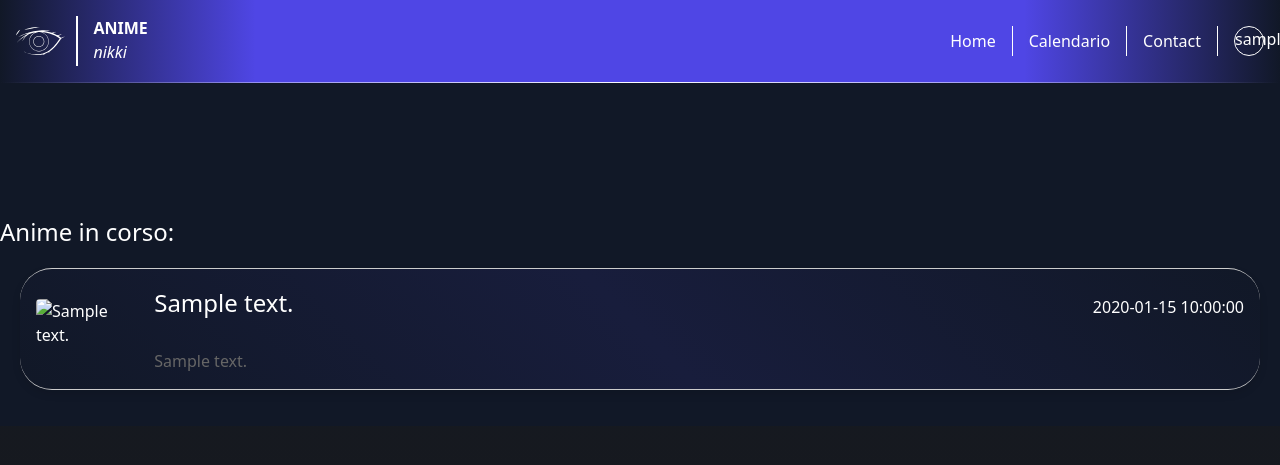
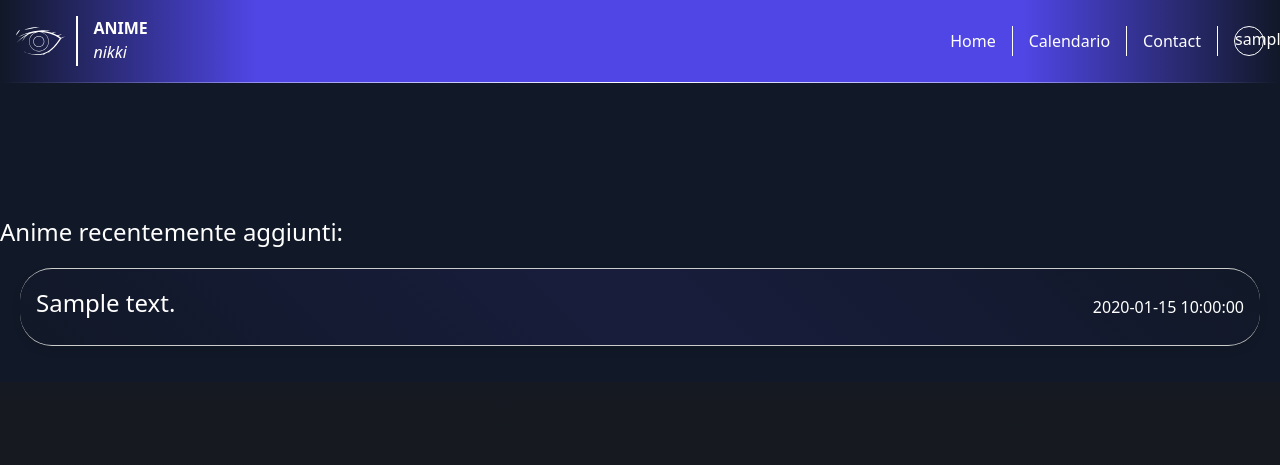
Before and after one commit to DiegoGrazioli/Anime-Nikki, a Flask app: template templates/home.html in a window 1280 px wide. Shown: the top 465 px of the page. Run offline with Flask 3, Linux system fonts and the light colour scheme; the template is opened without the code that fills it: most values are stand-ins (such as "Sample title", 1, 10 or a date in 2020); some libraries are stand-ins or nearby versions.

Commit message:
Refactor home page and template

```diff
--- a/app.py
+++ b/app.py
@@ -168,7 +168,16 @@ def home():
         # Converto l'XML in un dizionario Python
         data_dict = xmltodict.parse(xml_data)
 
-        # Passo il JSON al template HTML
+        for item in data_dict['report']['item']:
+            # Aggiungo un campo 'image_url' a ciascun dizionario
+            item['anime']['@href'] = item['anime']['@href'][27:]
+            # item['anime']['@href'] = 'https://www.animenewsnetwork.com/encyclopedia/api.xml?title' + item['anime']['@href']
+            # single_response = requests.get(item['anime']['@href'])
+            # single_xml_data = single_response.text
+            # single_data_dict = xmltodict.parse(single_xml_data)
+            # if 'anime' in single_data_dict['ann']:
+            #     item['additional_data'] = single_data_dict['ann']['anime']
+
         return render_template('home.html', username=session['username'], data=data_dict)
     else:
         return redirect('/login')
--- a/templates/home.html
+++ b/templates/home.html
@@ -44,24 +44,23 @@
     </nav>
     <main class="bg-gray-900">
         <br/><br/><br/><br/><br/><br/><br/><br/><br/>
-        <h1 class="text-2xl padding-left-32px">Anime in corso:</h1>
+        <h1 class="text-2xl padding-left-32px">Anime recentemente aggiunti:</h1>
         <div class="body-container">
 
+            <!-- <h1>{{data}}</h1> -->
 
             <div class="anime-container">
                 {% for item in data.report.item %}
                 <div class="card">
-                    <img src="{{ item.anime['@href'] }}" alt="{{ item.anime['#text'] }}">
                     <div class="content">
                         <div class="title-date">
-                            <h3>{{ item.anime['#text'] }}</h3>
+                            <h3><a href="/id={{item.anime['@href']}}">{{ item.anime['#text'] }}</a></h3>
                             <h2>{{ item.date_added }}</h2>
                         </div>
                         <!-- Aggiungi l'episodio qui, se presente -->
                         {% if 'episode' in item %}
                         <p>Episodio: {{ item.episode }}</p>
                         {% endif %}
-                        <p class="description">{{ item.anime['#text'] }}</p>
                     </div>
                 </div>
                 {% endfor %}
```
Also changed, not shown: 1 other file.
